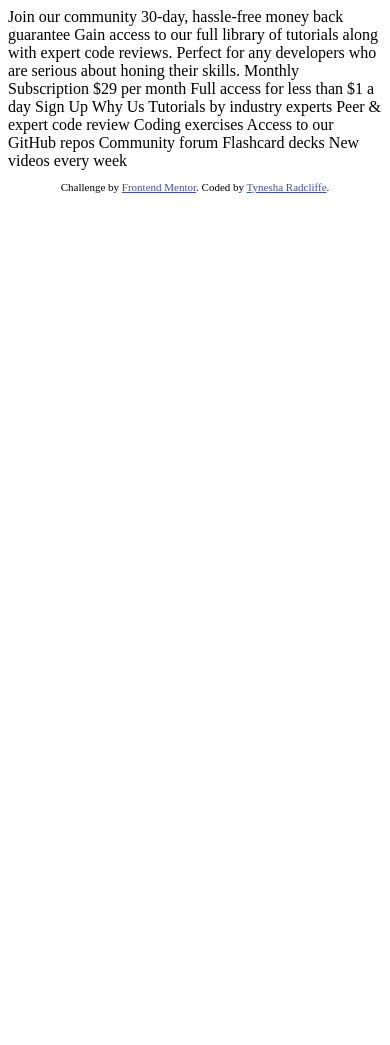
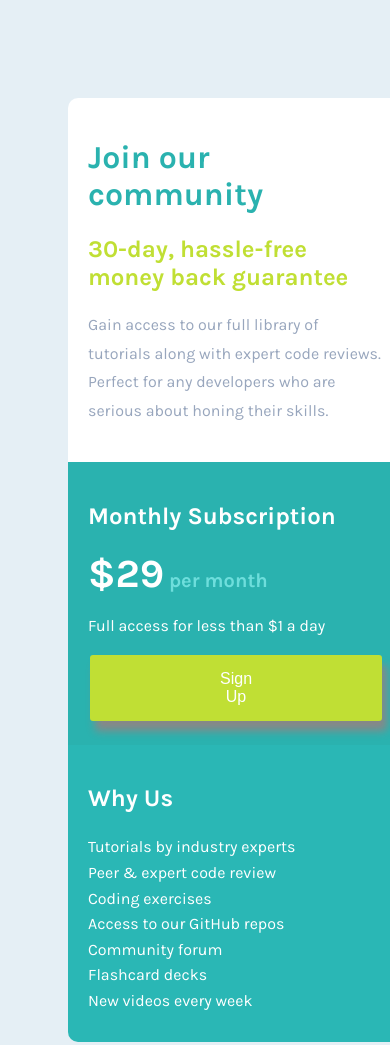
Before and after one commit to tynesharadcliffe/single-price-grid, a plain HTML site: page index.html in a window 390 px wide. Shown: the top 1045 px of the page. Before the commit the page ends 844 px from the top, so only its background shows below. Drawn offline with Linux system fonts and the light colour scheme.

Commit message:
Completed mobile layout
With added flair to the sign up button

```diff
--- a/index.html
+++ b/index.html
@@ -1,44 +1,65 @@
 <!DOCTYPE html>
 <html lang="en">
+
 <head>
   <meta charset="UTF-8">
   <meta name="viewport" content="width=device-width, initial-scale=1.0"> <!-- displays site properly based on user's device -->
   <link rel="stylesheet" href="styles.css">
   <link rel="icon" type="image/png" sizes="32x32" href="./images/favicon-32x32.png">
+  <link href="https://fonts.googleapis.com/css2?family=Karla:wght@400;700&display=swap" rel="stylesheet">
 
   <title>Frontend Mentor | Single Price Grid Component</title>
 
   <!-- Feel free to remove these styles or customise in your own stylesheet 👍 -->
-  <style>
-    .attribution { font-size: 11px; text-align: center; }
-    .attribution a { color: hsl(228, 45%, 44%); }
-  </style>
+  <!-- <style>
+    .attribution {
+      font-size: 11px;
+      text-align: center;
+    }
+
+    .attribution a {
+      color: hsl(228, 45%, 44%);
+    }
+  </style> -->
 </head>
+
 <body>
-  Join our community
+  <div class="box">
 
-  30-day, hassle-free money back guarantee
 
-  Gain access to our full library of tutorials along with expert code reviews.
-  Perfect for any developers who are serious about honing their skills.
+    <div class="top">
+      <h1 class="join">Join our community</h1>
 
-  Monthly Subscription
+      <h2 class="hassle">30-day, hassle-free money back guarantee</h2>
 
-  &dollar;29 per month
+      <p class="gain">Gain access to our full library of tutorials along with expert code reviews.
+        Perfect for any developers who are serious about honing their skills.</p>
+    </div>
 
-  Full access for less than &dollar;1 a day
+    <div class="left">
+      <h2>Monthly Subscription</h2>
 
-  Sign Up
+      <h3><span class="dollar">&dollar;29</span> <span class="per">per month</span></h3>
 
-  Why Us
+      <p>Full access for less than &dollar;1 a day</p>
 
-  Tutorials by industry experts
-  Peer &amp; expert code review
-  Coding exercises
-  Access to our GitHub repos
-  Community forum
-  Flashcard decks
-  New videos every week
+      <button type="button" class="sign-up">Sign Up</button>
+    </div>
+
+    <div class="right">
+      <h2 class="h3-why">Why Us</h2>
+
+      <div class="why">
+        <p>Tutorials by industry experts </p>
+        <p>Peer &amp; expert code review</p>
+        <p>Coding exercises</p>
+        <p>Access to our GitHub repos</p>
+        <p>Community forum</p>
+        <p>Flashcard decks</p>
+        <p>New videos every week</p>
+      </div>
+    </div>
+  </div>
 
   <footer>
     <p class="attribution">
@@ -47,4 +68,5 @@
     </p>
   </footer>
 </body>
+
 </html>
--- a/styles.css
+++ b/styles.css
@@ -1,6 +1,87 @@
+body {
+  background-color: hsl(204, 43%, 93%);
+  font-family: 'Karla', sans-serif;
+  font-size: 16px;
+}
+h2{
+  color: white;
+  font-weight: 700;
+}
+h3 {
+  color: white;
+}
+p {
+  color: white;
+}
 .attribution {
-  font-size: 11px; text-align: center;
+  font-size: 11px;
+  text-align: center;
+  color: hsl(218, 22%, 67%);
 }
 .attribution a {
    color: hsl(228, 45%, 44%);
+   text-decoration: none;
  }
+ .box {
+   padding: 90px 60px;
+   display: grid;
+   grid-template-columns: auto;
+   grid-template-rows: auto, auto, auto;
+   align-content: center;
+
+ }
+
+ .top {
+   background-color: white;
+   border-radius: 10px 10px 0 0;
+   padding: 20px;
+ }
+.left {
+  background-color: hsl(179, 62%, 43%);
+  padding: 20px;
+
+}
+.right {
+  /* Custom color for background */
+  background-color: hsl(179, 63%, 44%);
+  border-radius: 0 0 10px 10px;
+  padding: 20px;
+}
+.sign-up {
+  background-color: hsl(71, 73%, 54%);
+  border: none;
+  border-radius: 3px;
+  color: white;
+  padding: 15px 130px;
+  text-align: center;
+  display: inline-block;
+  font-size: 16px;
+  margin: 4px 2px;
+  cursor: pointer;
+  /* soft shadow */
+  box-shadow: 5px 10px 8px #888888;
+}
+.hassle {
+  color: hsl(71, 73%, 54%);
+}
+.join {
+  color: hsl(179, 62%, 43%);
+}
+.gain {
+  color: hsl(218, 22%, 67%);
+  line-height: 1.8;
+}
+.per {
+  /* custom colour */
+  color: hsl(179, 63%, 65%);
+  font-size: 20px;
+}
+.dollar {
+  font-size: 40px;
+}
+.why {
+  line-height: 60%;
+}
+.h3-why {
+  margin-bottom: 30px;
+}
```
